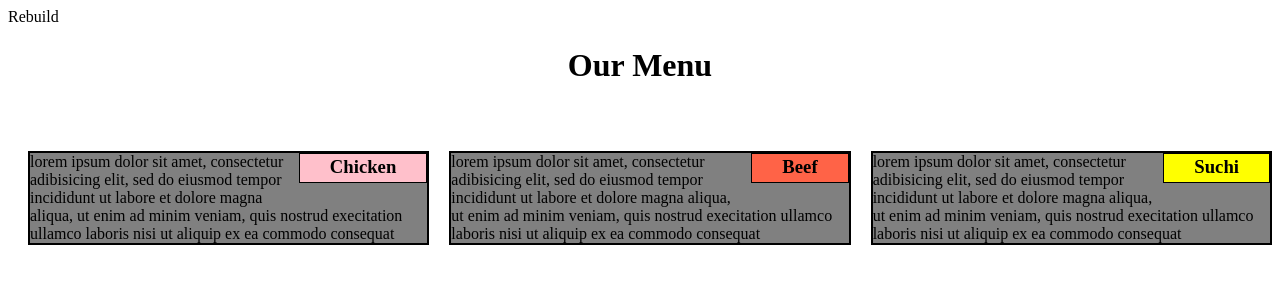
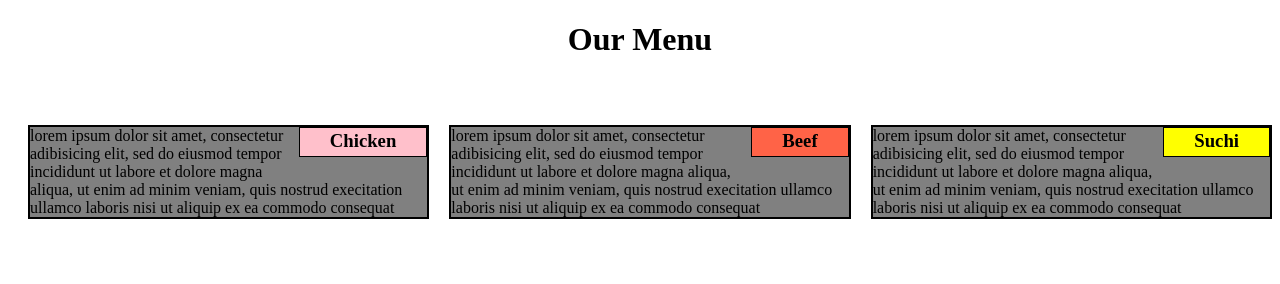
Before and after one commit to abdullah44-88/abdullah44-88.github.io, a plain HTML site: page index.html in a window 1280 px wide. Drawn offline with Linux system fonts and the light colour scheme.

Commit message:
Update index.html

```diff
--- a/index.html
+++ b/index.html
@@ -8,7 +8,6 @@
 
 <body>
   <!-- hello  world -->
-  <span>Rebuild</span>
   <h1>Our Menu</h1>
   <div class="container">
     <div class="row">
```
